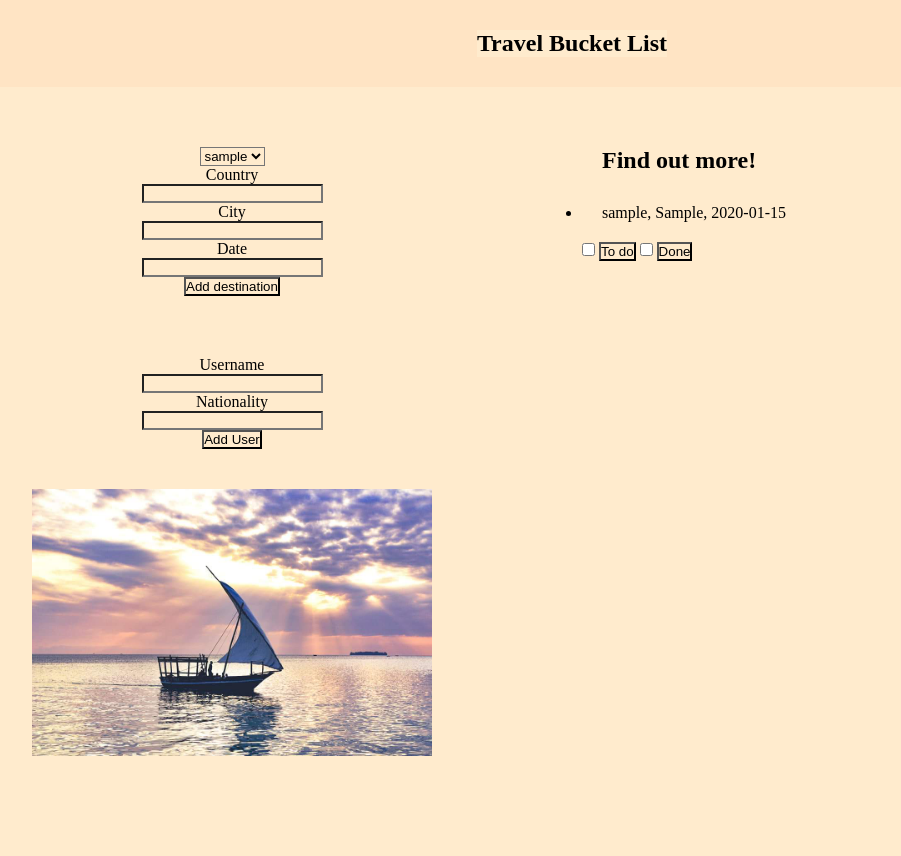
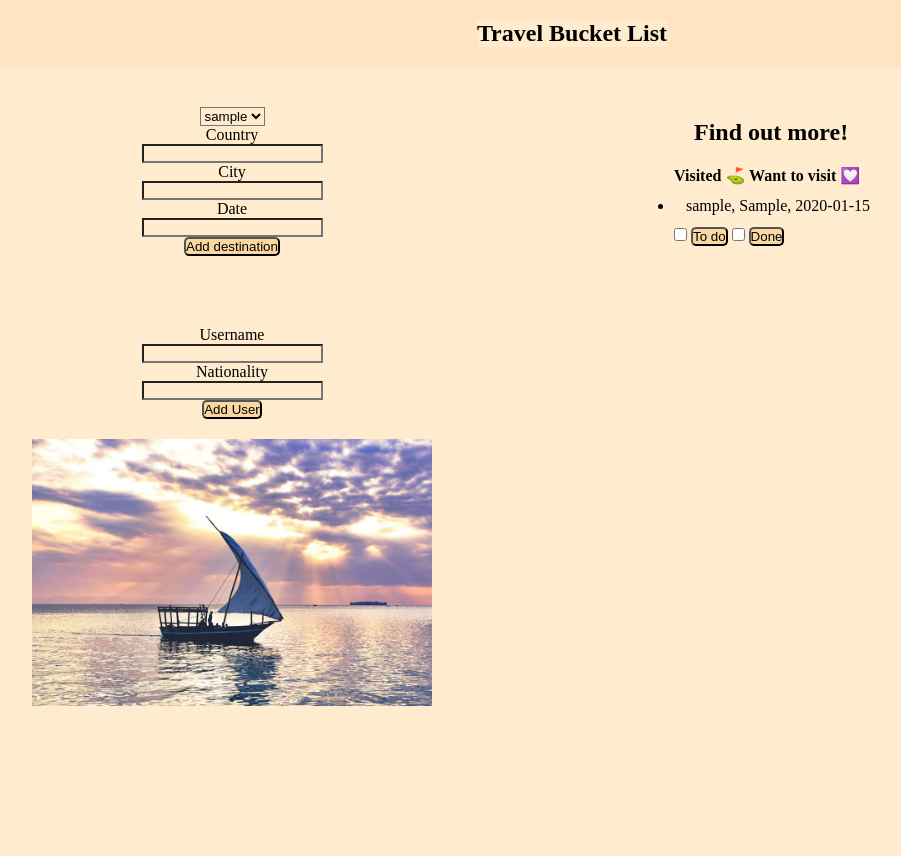
Before and after one commit to EveNicholson/Bucket_list, a Flask app: page /destinations in a window 1280 px wide. Shown: the whole page, without its empty margins (68-969 px from the left). After the commit the page ends 706 px from the top, so only its background shows below. Run offline with Flask 3, Linux system fonts and the light colour scheme; tables that the repository leaves empty hold one stand-in row (values such as "Sample post").

Commit message:
some changes

```diff
--- a/static/style.css
+++ b/static/style.css
@@ -13,20 +13,12 @@ a {
     display: flex;
     background-color: bisque;
     justify-content: space-around;
-    padding: 30px;
-}
-
-.links {
-    list-style-type: none;
-}
-
-h3 {
-    color: brown;
+    padding: 20px;
 }
 
 .columns {
     display: flex;
-    gap: 50px;
+    gap: 150px;
     padding: 10px;
     margin: 10px;
     /* justify-content: left; */
@@ -35,8 +27,8 @@ h3 {
 .add_destination {
     display: flex;
     flex-direction: column;
-    margin: 20px;
-    padding: 20px;
+    margin: 10px;
+    padding: 10px;
     align-items: center;
 
 
@@ -46,8 +38,8 @@ h3 {
 
     flex-direction: column;
     align-items: center;
-    padding: 10px;
-    margin: 10px;
+    padding: 6px;
+    margin: 6px;
 }
 
 .destinations_header {
@@ -60,7 +52,7 @@ h3 {
 .Zanzibar {
     max-height: 400px ;
     width: 400px;
-    margin: 30px;
+    margin: 10px;
     padding: 10px;
     justify-content: center;
 
@@ -69,8 +61,8 @@ h3 {
     display: flex;
     flex-direction: column;
     align-items: center;
-    margin: 20px;
-    padding: 20px;
+    margin: 30px;
+    padding: 30px;
 }
 
 .destination.jinja {
@@ -80,3 +72,26 @@ h3 {
     margin: 20px;
     padding: 20px;
 }
+.button {
+    background-color: rgb(249, 215, 161);
+    border-radius: 5px;
+    color: black;
+}
+
+.button1 {
+    background-color: rgb(249, 215, 161);
+    border-radius: 5px;
+    color: black;
+}
+
+.button2 {
+    background-color: rgb(249, 215, 161);
+    border-radius: 5px;
+    color: black;
+}
+
+.button3 {
+    background-color: rgb(249, 215, 161);
+    border-radius: 5px;
+    color: black;
+}
--- a/templates/index.jinja
+++ b/templates/index.jinja
@@ -17,14 +17,14 @@
                 <input type="text" name="city" id="city">
                 <label for="date">Date</label>
                 <input type="text" name="date" id="date">
-                <button type="submit">Add destination</button>
+                <button class="button" type="submit">Add destination</button>
             </form>
             <form class="add_user" action="/destinations/add/user" method="post">
                 <label for="username">Username</label>
                 <input type="text" name="username" id="username">
                 <label for="nationality">Nationality</label>
                 <input type="text" name="nationality" id="nationality">
-                <button type="submit">Add User</button>
+                <button class="button1" type="submit">Add User</button>
                 <img class="Zanzibar" src="/static/Zanzibar.jpg">
             </form>
         </div>
@@ -33,14 +33,15 @@
 
         <div class="destinations">
             <h2 class="destinations_header">Find out more!</h2>
+            <h4> Visited &#9971    Want to visit &#128159</h4>
             {% for destination in destinations %}
                     <ul>
                     <li><a href="/destinations/{{ destination.id }}">
                         <p class="destinations">{{ destination.users.username }}, {{ destination.country }}, {{ destination.date }}</p>
                             <input type="checkbox" name="destination" id="destination">
-                            <button type="submit">To do</button>
+                            <button class="button2" type="submit">To do</button>
                             <input type="checkbox" name="destination" id="destination">
-                            <button type="submit">Done</button>
+                            <button class="button3"type="submit">Done</button>
                     </a></li>
 
 
```
Also changed, not shown: static/flag.png (added).
